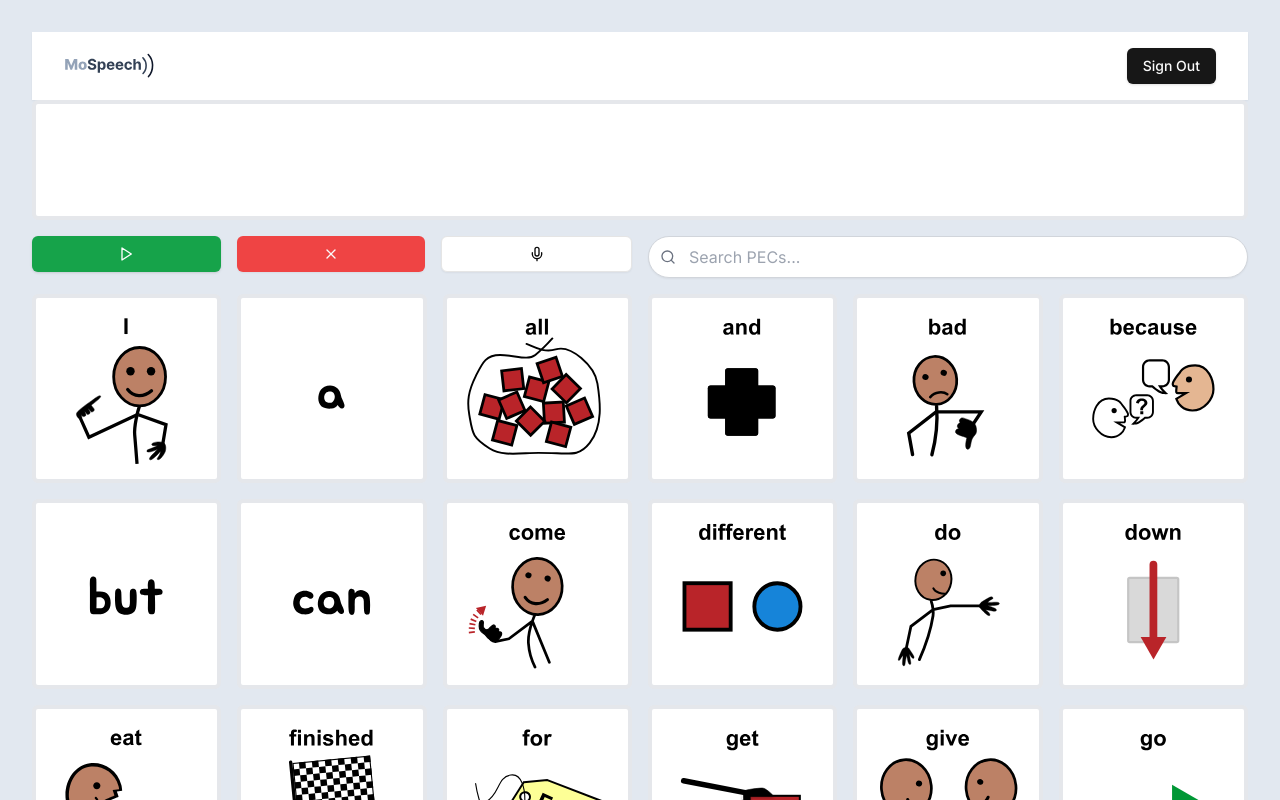
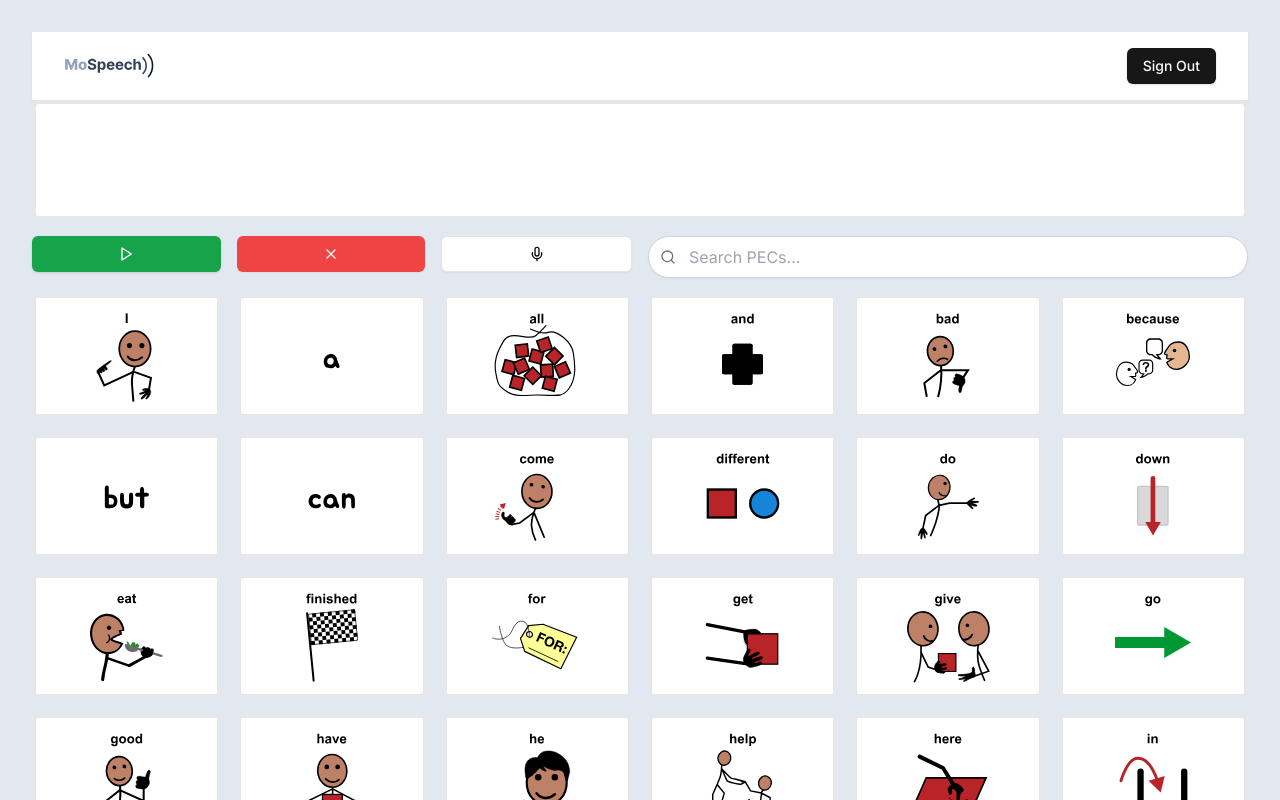
Before and after one commit to mohan-dev-ji/mo-speech-mvp, a Next.js app: page /app in a window 1280 px wide. Shown: the top 800 px of the page. Built offline with nearby package versions, Linux system fonts and the light colour scheme.

Commit message:
fixed ESLint errors

```diff
--- a/app/components/PecsGrid.jsx
+++ b/app/components/PecsGrid.jsx
@@ -1,3 +1,5 @@
+import Image from 'next/image';
+
 function PecsGrid({ filteredPECs, handleAddToTopLine }) {
 
 
@@ -9,7 +11,14 @@ function PecsGrid({ filteredPECs, handleAddToTopLine }) {
         className="bg-white p-2 rounded-md border-4 border-gray-200"
         onClick={() => handleAddToTopLine(pec)}
         >
-          <img src={`/pecs/${pec}`} alt={pec} className="max-w-full h-auto mx-auto cursor-pointer" />
+          <Image
+            src={`/pecs/${pec}`}
+            alt={pec}
+            width={100}
+            height={100}
+            className="max-w-full h-auto mx-auto cursor-pointer"
+            style={{ objectFit: 'contain' }}
+          />
         </div>
       ))}
     </div>
--- a/app/components/sections/FutureVisionSection.jsx
+++ b/app/components/sections/FutureVisionSection.jsx
@@ -14,7 +14,7 @@ function FutureVisionSection() {
                 Help Shape the Future of Mo Speech
               </H2>
               <p className="text-muted-foreground md:text-xl mx-auto max-w-[600px]">
-                We're building Mo Speech to truly support families and professionals using AAC. If you've used AAC or support someone who does, we'd love to hear from you. Take our short survey and help us create tools that make communication easier for everyone.
+                We&apos;re building Mo Speech to truly support families and professionals using AAC. If you&apos;ve used AAC or support someone who does, we&apos;d love to hear from you. Take our short survey and help us create tools that make communication easier for everyone.
               </p>
             </div>
             <div className="flex gap-2 min-[400px]:flex-row">
```
